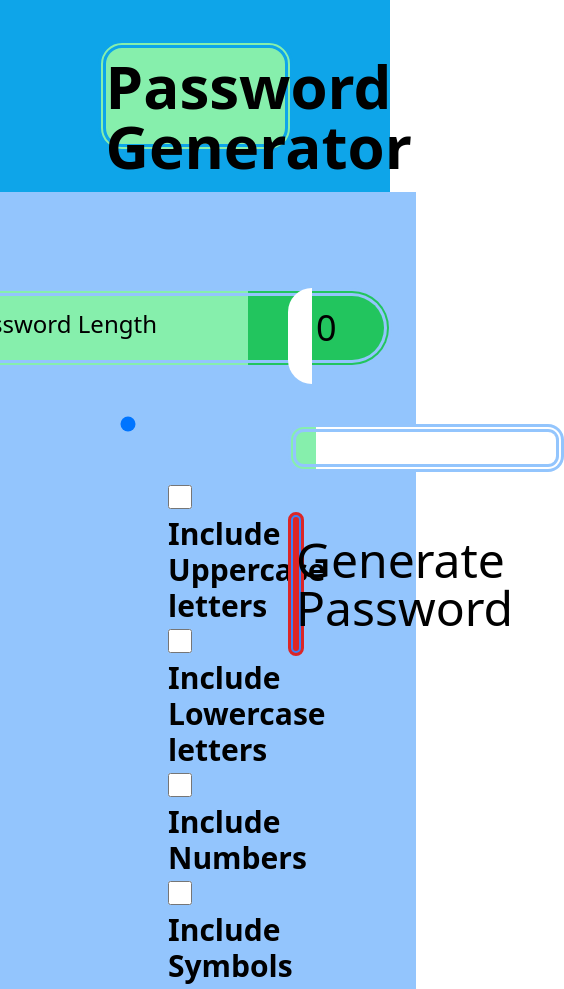
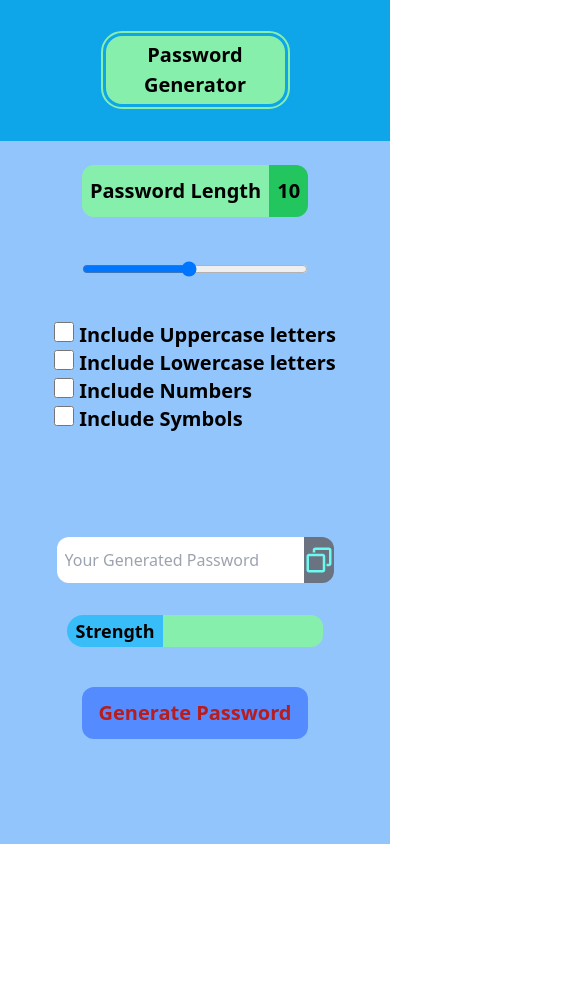
Before and after one commit to Modassir-Imran/SecurePassword-Generator, a website built with Vite: page index.html in a window 390 px wide. Shown: the top 989 px of the page, 564 px wide, since content can reach past the window. After the commit the page ends 844 px from the top, so only its background shows below. Built offline with nearby package versions, Linux system fonts and the light colour scheme.

Commit message:
set resp committed

```diff
--- a/index.html
+++ b/index.html
@@ -9,69 +9,80 @@
      <link rel="stylesheet" href="main.css">
 </head>
 <body>
-    <div class="containers h-full w-full">
-        <div class=" h-48 bg-sky-500 flex justify-center pt-10">
-            <h1 class="pt-2 text-center text-6xl font-bold h-28 bg-green-300 border-double border-8 border-sky-500   rounded-3xl w-1/2" >Password Generator</h1>
+    <div class="containers h-lvh ">
+        <div class="h-1/6 md:py-4 bg-sky-500 flex justify-center  items-center py-4">
+            <h1 class="text-center content-center text-[20px] md:text-[36px] p-1  md:py-3 lg:text-5xl lg:py-4 font-bold bg-green-300 border-double border-8 border-sky-500   rounded-3xl w-1/2" >Password Generator</h1>
         </div>
-        <div class="allItem flex justify-center bg-blue-300 px-52 py-24 gap-40">
-            <div class="divL flex-col w-1/2"  >
-                <div class=" flex justify-center length-container text-center  font-medium ">
-
+        <div class="allItem flex h-5/6 flex-wrap sm:flex justify-evenly bg-blue-300">
+            <div class="divL"  >
+                <div class=" flex flex-wrap justify-center length-container text-center font-semibold mt-6 md:mt-16">
                     <div >
-                        <p class="w-96 h-20 text-2xl rounded-l-2xl  pt-3 bg-green-300  border-double border-8 border-blue-300 border-r-0">Password Length</p>
+                        <p class="px-2 py-3 md:w-96 md:py-4 text-xl text-center content-center md:text-3xl rounded-l-xl bg-green-300   border-r-0">Password Length</p>
                     </div>
                     <div class="">
-                        <p data-lengthNumber class="w-36 h-20 text-4xl pt-3 bg-green-500 border-double border-8 border-blue-300 border-l-0 rounded-r-full">0</p>
+                        <p data-lengthNumber class="px-2 py-3 md:py-4  text-xl text-center content-center md:text-3xl bg-green-500  rounded-r-xl">0</p>
                     </div>
                 </div>
                 <!-- slider -->
-                <div class="sliderbar flex justify-center ">
-                    <input  type="range" min="1" max="20" class="slider w-4/5 h-28 align-middle " step="1" data-lengthSlider>
+                <div class="sliderbar flex justify-center pt-6">
+                    <input  type="range" min="1" max="20" class="slider md:w-[80%] md:py-10 w-4/5 py-5 align-middle " step="1" data-lengthSlider>
 
                 </div>
             <!-- check boxes -->
-            <div class="checkbox-container flex-col justify-center pl-10 w-full text-3xl  font-semibold ">
+                <div class="checkbox-container text-xl md:text-3xl font-semibold pt-6">
                     <div>
-                    <input type="checkbox" id="uppercase" class="size-6">
+                        <input type="checkbox" id="uppercase" class="size-5 md:size-6">
                         <label for="uppercase">Include Uppercase letters</label>
                     </div>
                     <div>
-                    <input type="checkbox" id="lowercase" class="size-6">
+                        <input type="checkbox" id="lowercase" class="size-5 md:size-6">
                         <label for="lowercase" class="">Include Lowercase letters</label>
                     </div>
                     <div>
-                    <input type="checkbox"  id="numbers" class="size-6">
+                        <input type="checkbox"  id="numbers" class="size-5 md:size-6">
                         <label for="numbers">Include Numbers</label>
                     </div>
                     <div>
-                    <input type="checkbox" id="symbols" class="size-6">
+                        <input type="checkbox" id="symbols" class="size-5 md:size-6">
                         <label for="symbols">Include Symbols </label>
                     </div>
                 </div>
             </div>
-            <div class="divR  w-1/2">
-                <div>
-                    <div class="display-container flex ">
-                        <input readonly placeholder="Password" class="text-3xl pl-6 display size-24 w-4/5 rounded-l-3xl " data-passwordDisplay>
-                        <button data-copy class=" w-1/5 flex flex-col relative gap-40 justify-center items-center rounded-r-3xl bg-gray-500  ">
-                            <span data-copyMsg class="copy-tooltip absolute text-xs  bg-green-700 rounded-xl text-yellow-400 "></span>
-                            <img src="./Images/copy.svg" alt="copy" width="60" height="60" class="">
+
+            <div class="divR ">
+                <div class="">
+                    <div class="display-container flex justify-center md:mt-16 w[50%]" >
+                        <input readonly placeholder="Your Generated Password" class="text-md
+                         md:text-3xl md:p-4 display sm:w-[100%] rounded-l-xl px-2" data-passwordDisplay>
+                        <button data-copy class=" w-1/5 flex flex-col relative justify-center items-center rounded-r-xl bg-gray-500  ">
+                            <span data-copyMsg class="opacity-0 transition-opacity duration-300copy-tooltip absolute top-[-2rem] text-xs px-2 py-1 bg-green-600 rounded-xl text-yellow-400 ease-in-out"></span>
+                            <img src="./Images/copy.svg" alt="copy" width="30" height="30" class="py-2">
                         </button>
                     </div>
-                    <div class="strength-container flex pt-10">
-                        <p class="w-full h-12  bg-green-300  border-double border-8 border-blue-300 border-r-0 text-2xl rounded-l-2xl  pl-5  ">Strength</p>
+                    <div class="strength-container flex justify-center items-center  pt-8 md:pt-16">
+                        <div><p class= " flex justify-center items-center bg-sky-400  border-r-0 rounded-l-2xl text-lg text-center font-semibold px-2 h-8 md:text-2xl  md:py-6 md:px-3">Strength</p></div>
                         <!-- custom atribute for changin the value or color -->
-                        <div data-indicator1 class="indicator1 w-1/6 pl-10 bg-white border-double border-8 border-blue-300 border-x-0 "></div>
-                        <div data-indicator2 class="indicator2 w-1/6 pl-10 bg-white border-double border-8 border-blue-300 border-x-0 "></div>
-                        <div data-indicator3 class="indicator3 w-1/6 pl-10 bg-white border-double border-8 border-blue-300 border-x-0 "></div>
-                        <div data-indicator4 class="indicator4 w-1/6 pl-10 bg-white border-double border-8 border-blue-300 border-x-0 "></div>
-                        <div data-indicator5 class="indicator5 w-1/6 pl-10 bg-white border-double border-8 border-blue-300 border-x-0 "></div>
-                        <div data-indicator6 class="indicator6 w-1/6 pl-10 bg-white border-double border-8 border-blue-300 border-l-0 rounded-r-2xl "></div>
+                        <div class=" strength-container grid grid-cols-6 w-40 h-8 md:h-12 transition-colors">
+                            <div data-indicator1 class="indicator1 grid1 bg-green-300 transition-colors"></div>
+                            <div data-indicator2 class="indicator2 grid2 bg-green-300"></div>
+                            <div data-indicator3 class="indicator3 grid3 bg-green-300"></div>
+                            <div data-indicator4 class="indicator4 grid4 bg-green-300"></div>
+                            <div data-indicator5 class="indicator5 grid5 bg-green-300"></div>
+                            <div data-indicator6 class="indicator6 grid6 bg-green-300 rounded-r-xl"></div>
+
+                            <!-- <div  class="indicator1 bg-white border-double border-4 border-blue-300 border-x-0 "></div> -->
+                            <!-- <div data-indicator2 class="indicator2 w-5 h-6 bg-white border-double border-4 border-blue-300 border-x-0 "></div>
+                            <div data-indicator3 class="indicator3 w-5 h-6 bg-white border-double border-4 border-blue-300 border-x-0 "></div>
+                            <div data-indicator4 class="indicator4 w-5 h-6 bg-white border-double border-4 border-blue-300 border-x-0 "></div>
+                            <div data-indicator5 class="indicator5 w-5 h-6 bg-white border-double border-4 border-blue-300 border-x-0  "></div>
+                            <div data-indicator6 class="indicator6 w-5 h-6 bg-white border-double border-4 border-blue-300 border-l-0 rounded-r-2xl "></div> -->
+                        </div>
 
                     </div>
-
                     <!-- Generate password -->
-                    <button class="generateButton w-full  h-36 rounded-3xl text-5xl mt-10 border-double border-8 border-red-600 bg-blue-500 ">Generate Password</button >
+                    <div class="flex justify-center md:pt-6">
+                        <button class="generateButton md:py-8  px-4 py-3 rounded-xl text-xl  md:text-5xl font-bold text-red-700 mt-10 bg-[#548CFF]">Generate Password</button >
+                    </div>
                 </div>
 
             </div>
--- a/index.js
+++ b/index.js
@@ -132,12 +132,19 @@ function calcStrength() {
     if (symbolsCheck.checked) hasSymbol = true;
 
     if (hasUpper && hasLower && hasNumber && hasSymbol && passwordLength >= 8) {
-        setIndicator1("#d21a1a");
-        setIndicator2("#df612a");
-        setIndicator3("#c98f1f");
-        setIndicator4("#94bf19");
-        setIndicator5("#58ba1a");
-        setIndicator6("#4CAF50")
+        setIndicator1("#399918");
+        setIndicator2("#399918");
+        setIndicator3("#399918");
+        setIndicator4("#399918");
+        setIndicator5("#399918");
+        setIndicator6("#399918")
+
+        // setIndicator1("#d21a1a");
+        // setIndicator2("#df612a");
+        // setIndicator3("#c98f1f");
+        // setIndicator4("#94bf19");
+        // setIndicator5("#58ba1a");
+        // setIndicator6("#4CAF50")
     } else if (hasUpper && hasLower && (hasNumber ||hasSymbol) && passwordLength >= 6) {
         setIndicator1("#d21a1a");
         setIndicator2("#df612a");
@@ -168,7 +175,9 @@ async function copyContent() {
         // }
         // for copy to clipboard
         await navigator.clipboard.writeText(passwordDisplay.value);
-        copyMsg.innerText = "Copied";
+        copyMsg.innerText = " Copied ";
+
+
         // throw error if password is empty
 
     }
@@ -176,9 +185,11 @@ async function copyContent() {
     catch (error) {
         copyMsg.innerText = error;
     }
-    copyMsg.classList.add("active");
+    copyMsg.classList.remove("opacity-0")
+    copyMsg.classList.add("opacity-100");
     setTimeout(() => {
-        copyMsg.classList.remove("active");
+        copyMsg.classList.remove("opacity-100")
+        copyMsg.classList.add("opacity-0")
     }, 2000);
 }
 function shufflePassword(array){
```
Lines whose indentation alone changed are shown as unchanged.
